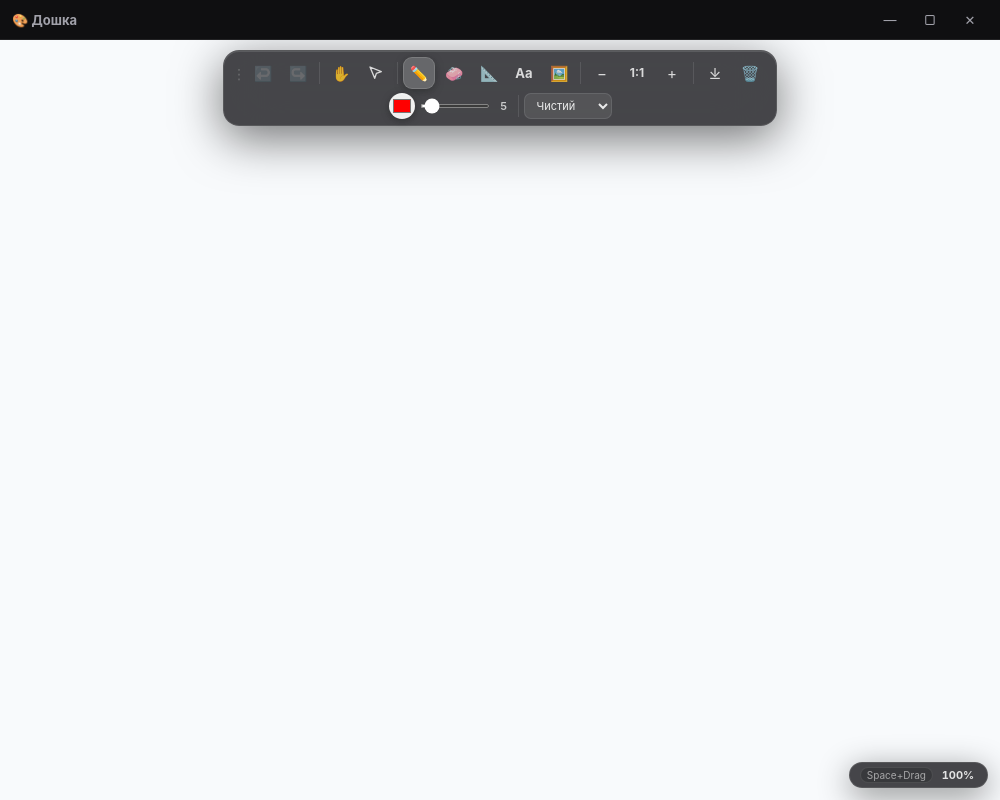
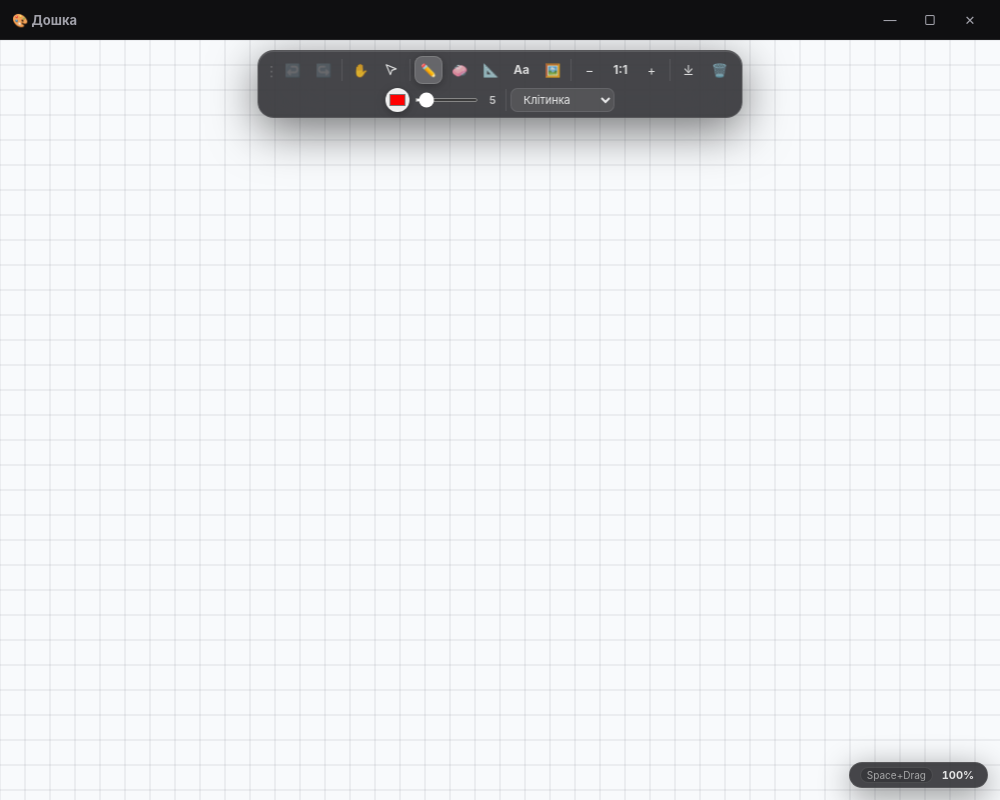
Before and after one commit to DenysBalaka/NOVI3, an Electron app: page board_app/board.html in a window 1000 px wide. Drawn offline with Linux system fonts and the light colour scheme; no server answers.

Commit message:
Оновлення дошки

```diff
--- a/board_app/board.html
+++ b/board_app/board.html
@@ -39,7 +39,7 @@
     -webkit-backdrop-filter: blur(28px) saturate(180%);
     border: 1px solid rgba(255, 255, 255, 0.10);
     border-radius: 16px;
-    padding: 6px 10px;
+    padding: 5px 8px;
     box-shadow:
       0 12px 48px rgba(0, 0, 0, 0.55),
       inset 0 1px 0 rgba(255, 255, 255, 0.12);
@@ -54,7 +54,7 @@
   .toolbar-row {
     display: flex;
     align-items: center;
-    gap: 3px;
+    gap: 2px;
     width: 100%;
     justify-content: center;
   }
@@ -99,15 +99,15 @@
 
   /* ========= TOOL BUTTONS (compact 32px) ========= */
   .tool-btn {
-    width: 32px;
-    height: 32px;
+    width: 28px;
+    height: 28px;
     padding: 0;
-    font-size: 15px;
+    font-size: 13px;
     line-height: 1;
     background: transparent;
     color: rgba(255, 255, 255, 0.80);
     border: 1px solid transparent;
-    border-radius: 9px;
+    border-radius: 8px;
     cursor: pointer;
     display: flex; align-items: center; justify-content: center;
     transition: all 0.15s cubic-bezier(0.16, 1, 0.3, 1);
@@ -124,30 +124,34 @@
     border-color: rgba(255, 255, 255, 0.14);
   }
   .tool-btn:disabled { opacity: 0.25; cursor: not-allowed; }
-  .tool-btn svg { width: 16px; height: 16px; stroke: currentColor; }
-  .tool-btn b { font-size: 13px; font-weight: 700; }
+  .tool-btn svg { width: 14px; height: 14px; stroke: currentColor; }
+  .tool-btn b { font-size: 12px; font-weight: 700; }
 
   /* ========= SETTINGS ROW ========= */
   .toolbar-group input[type='color'] {
-    width: 26px; height: 26px; padding: 0;
+    width: 24px; height: 24px; padding: 0;
     border: 2px solid rgba(255, 255, 255, 0.18);
     box-shadow: 0 2px 8px rgba(0,0,0,0.3);
     border-radius: 50%; overflow: hidden; cursor: pointer;
     flex-shrink: 0;
   }
   .toolbar-group input[type='range'] {
-    width: 70px; height: 4px;
+    width: 64px; height: 4px;
     accent-color: #ffffff;
   }
   .toolbar-group select.input {
-    padding: 3px 8px;
-    width: 88px;
+    padding: 2px 8px;
+    width: 104px;
     font-size: 11px;
-    height: 26px;
+    height: 24px;
     background: rgba(255,255,255,0.08);
     color: rgba(255,255,255,0.88);
     border: 1px solid rgba(255,255,255,0.10);
     border-radius: 7px;
+  }
+  .toolbar-group select.input option {
+    background: #141417;
+    color: rgba(255,255,255,0.92);
   }
   .toolbar-group span {
     color: rgba(255,255,255,0.7); font-weight: 600; font-size: 11px;
@@ -265,7 +269,7 @@
         <div class="toolbar-group">
           <select class="input" id="template-select" title="Фон">
             <option value="blank">Чистий</option>
-            <option value="grid">Клітинка</option>
+            <option value="grid" selected>Клітинка</option>
             <option value="lines">Лінійка</option>
             <option value="dark">Темний</option>
           </select>
--- a/board_app/board_renderer.js
+++ b/board_app/board_renderer.js
@@ -7,7 +7,7 @@ window.$$ = (s,el=document) => Array.from(el.querySelectorAll(s));
 window.esc = (str) => String(str || "").replace(/&/g, "&amp;").replace(/"/g, "&quot;").replace(/'/g, "&#39;").replace(/</g, "&lt;").replace(/>/g, "&gt;");
 
 let canvas, ctx, bgCanvas, bgCtx, boardFilePath = null;
-let boardData = { strokes: [], images: [], texts: [], shapes: [], template: 'blank' };
+let boardData = { strokes: [], images: [], texts: [], shapes: [], template: 'grid' };
 let imageCache = {};
 let viewport = { x: 0, y: 0, scale: 1 };
 let isPanning = false, lastPanPoint = { x: 0, y: 0 };
@@ -42,8 +42,10 @@ async function loadBoard() {
   try {
     const data = await window.tj.readJSON(boardFilePath);
     if (data) {
-      boardData = { ...data, strokes: data.strokes||[], images: data.images||[], texts: data.texts||[], shapes: data.shapes||[], template: data.template||'blank', viewport: data.viewport||{x:0,y:0,scale:1} };
-      viewport = boardData.viewport; window.$("#template-select").value = boardData.template;
+      boardData = { ...data, strokes: data.strokes||[], images: data.images||[], texts: data.texts||[], shapes: data.shapes||[], template: data.template||'grid', viewport: data.viewport||{x:0,y:0,scale:1} };
+      viewport = boardData.viewport;
+      const tplSel = window.$("#template-select");
+      if (tplSel) tplSel.value = boardData.template;
       pushHistory(); await cacheAllImages(); redrawAll(); updateZoomUI();
     }
   } catch (e) { console.error(e); }
--- a/board_app/module_board.js
+++ b/board_app/module_board.js
@@ -142,10 +142,11 @@ export async function createNewBoard(title) {
     // 1. Створюємо початковий файл .tjboard
     const initialBoardData = {
       version: 1,
-      template: "blank", // "blank", "grid", "lines"
+      template: "grid", // "blank", "grid", "lines", "dark"
       strokes: [], // { tool, color, width, points: [[x,y], [x,y]] }
       images: [],  // <-- ДОДАНО
-      texts: []    // <-- ДОДАНО
+      texts: [],   // <-- ДОДАНО
+      shapes: []   // <-- ДОДАНО (фігури)
     };
 
     const success = await window.tj.writeJSON(boardSavePath, initialBoardData);
```
